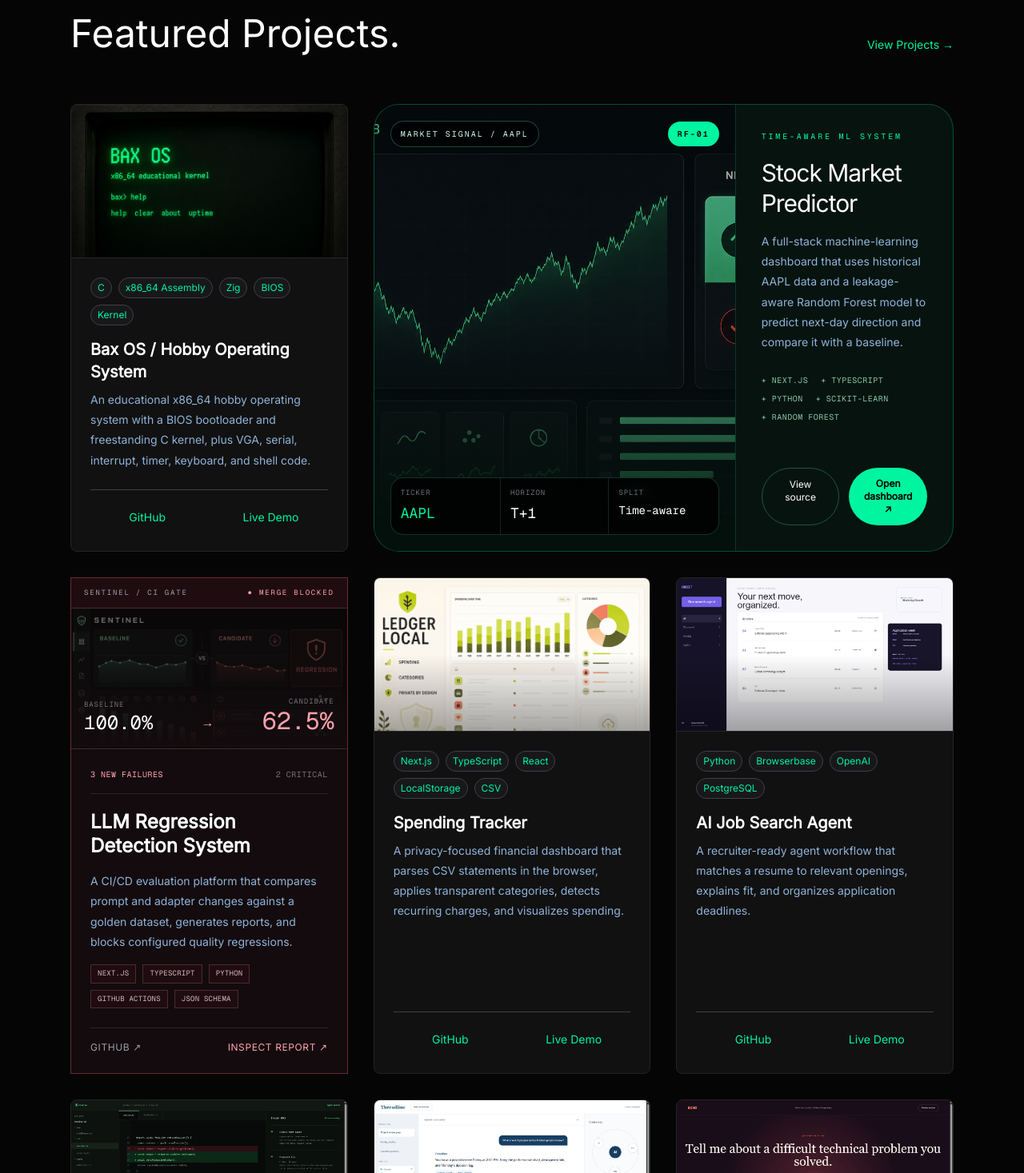
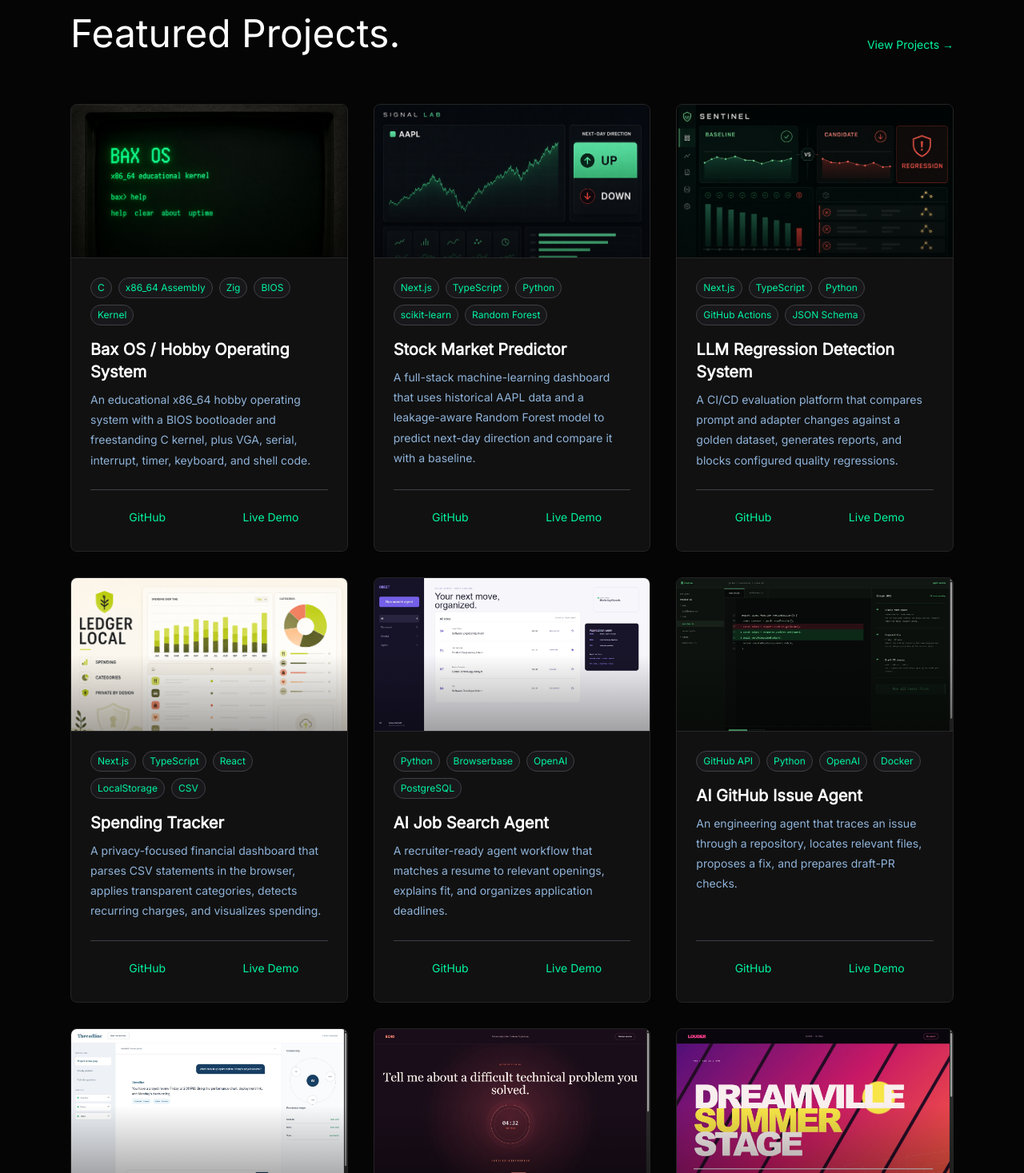
Before and after one commit to jdbartlett929/julian-portfolio, a Next.js app: page / in a window 1280 px wide. Shown: the part 2043-3510 px from the top of the page at 80% size. Built offline with nearby package versions, Linux system fonts and the light colour scheme.

Commit message:
Revert "Give featured AI projects distinct layouts"
This reverts commit 5e69a7a3ee194fcb8045353bb2dc97abbb65e843.

```diff
--- a/app/page.tsx
+++ b/app/page.tsx
@@ -304,170 +304,7 @@ export default function Home() {
         </div>
 
         <div className="grid gap-8 md:grid-cols-3">
-          {projects.map((project) => {
-            if (project.title === "Stock Market Predictor") {
-              return (
-                <article
-                  key={project.title}
-                  className="group overflow-hidden rounded-[2rem] border border-emerald-400/30 bg-[#07130f] md:col-span-2 transition duration-500 hover:border-emerald-300/70 hover:shadow-[0_24px_80px_rgba(0,245,160,0.14)]"
-                >
-                  <div className="grid h-full md:grid-cols-[1.25fr_.75fr]">
-                    <div className="relative min-h-[320px] overflow-hidden border-b border-emerald-400/20 md:border-b-0 md:border-r">
-                      <Image
-                        src={project.image}
-                        alt={`${project.title} project preview`}
-                        fill
-                        sizes="(min-width: 768px) 50vw, 100vw"
-                        className="object-cover object-top opacity-75 transition duration-700 group-hover:scale-[1.03] group-hover:opacity-95"
-                      />
-                      <div className="absolute inset-0 bg-gradient-to-t from-[#03100b] via-transparent to-black/15" />
-
-                      <div className="absolute left-5 right-5 top-5 flex items-center justify-between font-mono text-[10px] tracking-[0.2em] text-emerald-100">
-                        <span className="rounded-full border border-emerald-300/30 bg-black/70 px-3 py-2 backdrop-blur">
-                          MARKET SIGNAL / AAPL
-                        </span>
-                        <span className="rounded-full bg-[#00f5a0] px-3 py-2 font-semibold text-black">
-                          RF-01
-                        </span>
-                      </div>
-
-                      <div className="absolute bottom-5 left-5 right-5 grid grid-cols-3 overflow-hidden rounded-2xl border border-emerald-300/20 bg-black/80 font-mono backdrop-blur">
-                        <div className="p-3">
-                          <p className="text-[9px] uppercase tracking-widest text-zinc-500">Ticker</p>
-                          <p className="mt-1 text-lg text-[#00f5a0]">AAPL</p>
-                        </div>
-                        <div className="border-x border-emerald-300/15 p-3">
-                          <p className="text-[9px] uppercase tracking-widest text-zinc-500">Horizon</p>
-                          <p className="mt-1 text-lg text-white">T+1</p>
-                        </div>
-                        <div className="p-3">
-                          <p className="text-[9px] uppercase tracking-widest text-zinc-500">Split</p>
-                          <p className="mt-1 text-sm text-white">Time-aware</p>
-                        </div>
-                      </div>
-                    </div>
-
-                    <div className="flex flex-col p-7 md:p-8">
-                      <p className="mb-5 font-mono text-[10px] uppercase tracking-[0.28em] text-[#00f5a0]">
-                        Time-aware ML system
-                      </p>
-                      <h3 className="text-3xl font-light leading-tight tracking-[-0.035em]">
-                        {project.title}
-                      </h3>
-                      <p className="body-text mb-7 mt-4 text-sm leading-6">
-                        {project.description}
-                      </p>
-
-                      <div className="mb-8 flex flex-wrap gap-x-4 gap-y-2 font-mono text-[10px] uppercase tracking-wider text-emerald-200/80">
-                        {project.tech.map((item) => (
-                          <span key={item}>+ {item}</span>
-                        ))}
-                      </div>
-
-                      <div className="mt-auto grid grid-cols-2 gap-3">
-                        <a
-                          href={project.github}
-                          target="_blank"
-                          rel="noreferrer"
-                          className="rounded-full border border-emerald-300/30 px-4 py-3 text-center text-xs transition hover:border-[#00f5a0] hover:text-[#00f5a0]"
-                        >
-                          View source
-                        </a>
-                        {project.live ? (
-                          <a
-                            href={project.live}
-                            target="_blank"
-                            rel="noreferrer"
-                            className="rounded-full bg-[#00f5a0] px-4 py-3 text-center text-xs font-semibold text-black transition hover:bg-white"
-                          >
-                            Open dashboard ↗
-                          </a>
-                        ) : null}
-                      </div>
-                    </div>
-                  </div>
-                </article>
-              );
-            }
-
-            if (project.title === "LLM Regression Detection System") {
-              return (
-                <article
-                  key={project.title}
-                  className="group flex flex-col overflow-hidden border border-rose-400/35 bg-[#130b0d] transition duration-500 hover:border-rose-300/70 hover:shadow-[12px_12px_0_rgba(244,63,94,0.12)]"
-                >
-                  <div className="flex items-center justify-between border-b border-rose-300/20 bg-rose-500/5 px-4 py-3 font-mono text-[9px] uppercase tracking-[0.2em]">
-                    <span className="text-zinc-400">Sentinel / CI gate</span>
-                    <span className="text-rose-300">● Merge blocked</span>
-                  </div>
-
-                  <div className="relative h-44 overflow-hidden border-b border-rose-300/20">
-                    <Image
-                      src={project.image}
-                      alt={`${project.title} project preview`}
-                      fill
-                      sizes="(min-width: 768px) 33vw, 100vw"
-                      className="object-cover object-top opacity-55 grayscale-[35%] transition duration-500 group-hover:scale-105 group-hover:opacity-75"
-                    />
-                    <div className="absolute inset-0 bg-gradient-to-t from-[#130b0d] via-[#130b0d]/25 to-transparent" />
-                    <div className="absolute bottom-4 left-4 right-4 flex items-end justify-between font-mono">
-                      <div>
-                        <p className="text-[9px] uppercase tracking-widest text-zinc-500">Baseline</p>
-                        <p className="text-2xl text-white">100.0%</p>
-                      </div>
-                      <span className="pb-1 text-rose-300">→</span>
-                      <div className="text-right">
-                        <p className="text-[9px] uppercase tracking-widest text-zinc-500">Candidate</p>
-                        <p className="text-3xl text-rose-300">62.5%</p>
-                      </div>
-                    </div>
-                  </div>
-
-                  <div className="flex flex-1 flex-col p-6">
-                    <div className="mb-5 flex items-center justify-between border-b border-rose-300/15 pb-4 font-mono text-[10px] uppercase tracking-wider">
-                      <span className="text-rose-300">3 new failures</span>
-                      <span className="text-zinc-500">2 critical</span>
-                    </div>
-                    <h3 className="text-2xl font-semibold leading-tight">{project.title}</h3>
-                    <p className="body-text my-4 text-sm leading-6">{project.description}</p>
-
-                    <div className="mb-6 flex flex-wrap gap-2">
-                      {project.tech.map((item) => (
-                        <span
-                          key={item}
-                          className="border border-rose-300/20 bg-rose-500/5 px-2 py-1 font-mono text-[9px] uppercase tracking-wide text-rose-100/80"
-                        >
-                          {item}
-                        </span>
-                      ))}
-                    </div>
-
-                    <div className="mt-auto flex border-t border-rose-300/15 pt-4 text-xs uppercase tracking-wider">
-                      <a
-                        href={project.github}
-                        target="_blank"
-                        rel="noreferrer"
-                        className="flex-1 text-zinc-400 transition hover:text-white"
-                      >
-                        GitHub ↗
-                      </a>
-                      {project.live ? (
-                        <a
-                          href={project.live}
-                          target="_blank"
-                          rel="noreferrer"
-                          className="text-rose-300 transition hover:text-white"
-                        >
-                          Inspect report ↗
-                        </a>
-                      ) : null}
-                    </div>
-                  </div>
-                </article>
-              );
-            }
-
-            return (
+          {projects.map((project) => (
             <div
               key={project.title}
               className="elias-card group overflow-hidden rounded-lg flex flex-col transition hover:border-[#00f5a0] hover:-translate-y-2 hover:shadow-[0_0_40px_rgba(16,185,129,0.2)]"
@@ -524,8 +361,7 @@ export default function Home() {
                 </div>
               </div>
             </div>
-            );
-          })}
+          ))}
         </div>
       </section>
 
```
Lines whose indentation alone changed are shown as unchanged.
